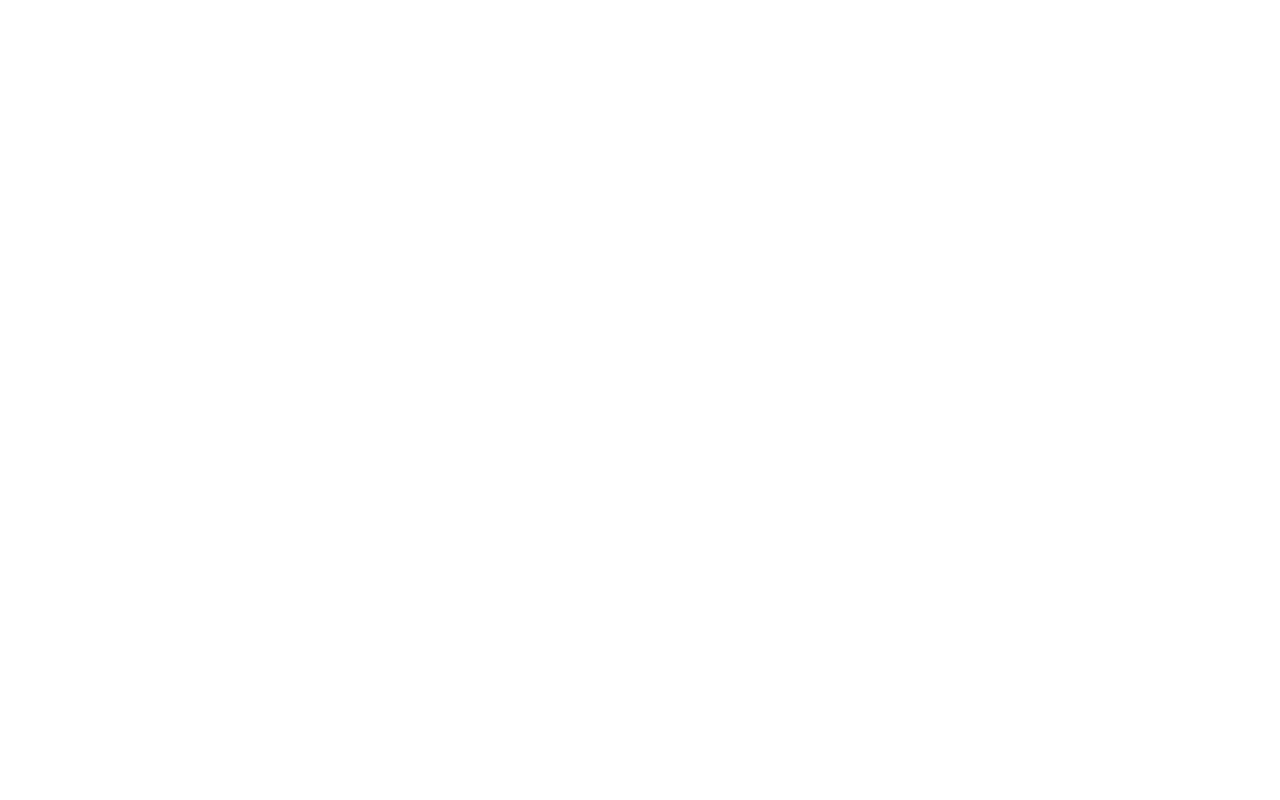
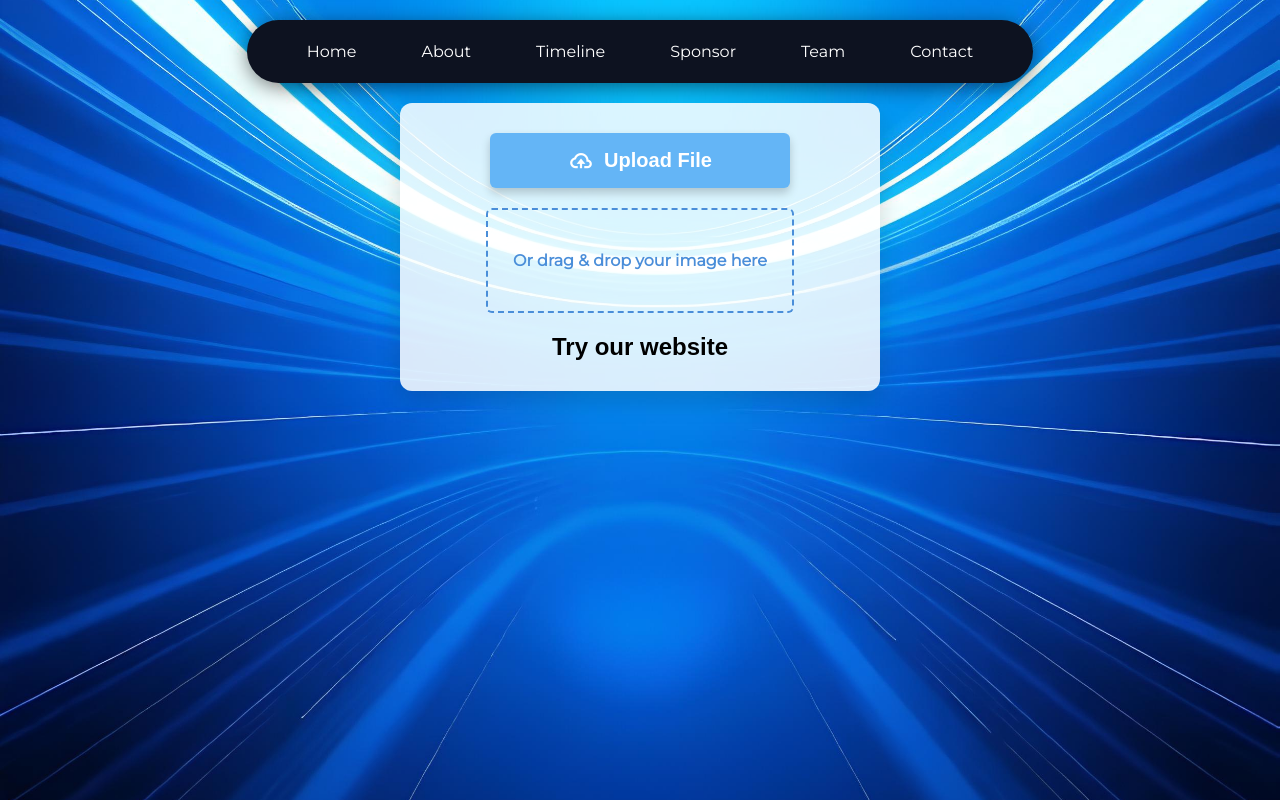
Before and after one commit to Tushar-sonawane06/HACKATHON, a plain HTML site: page index.html in a window 1280 px wide. Drawn offline with nearby package versions, Linux system fonts and the light colour scheme; a web font is replaced by a local one.

Commit message:
NAV BAR , UPLOAD SECTION

```diff
--- a/index.html
+++ b/index.html
@@ -1,13 +1,52 @@
 <!DOCTYPE html>
 <html lang="en">
 <head>
-    <meta charset="UTF-8">
-    <meta name="viewport" content="width=device-width, initial-scale=1.0">
-    <title>Document</title>
-    <link rel="stylesheet" href="style.css">
+  <meta charset="UTF-8" />
+  <meta name="viewport" content="width=device-width, initial-scale=1" />
+  <title>Document Upload</title>
+
+  <!-- Google Fonts -->
+  <link rel="preconnect" href="https://fonts.googleapis.com" />
+  <link rel="preconnect" href="https://fonts.gstatic.com" crossorigin />
+  <link
+    href="https://fonts.googleapis.com/css2?family=Bodoni+Moda:ital,opsz@0,6..96;1,6..96&family=Montserrat:ital@0;1&family=Mozilla+Headline:wght@200..700&family=Oswald:wght@200..700&display=swap"
+    rel="stylesheet"
+  />
+
+  <!-- BoxIcons for upload icon -->
+  <link
+    href="https://unpkg.com/boxicons@2.1.4/css/boxicons.min.css"
+    rel="stylesheet"
+  />
+
+  <!-- External CSS -->
+  <link rel="stylesheet" href="style.css" />
 </head>
 <body>
+    <nav class="navbar">
+        <a href="#">Home</a>
+        <a href="#">About</a>
+        <a href="#">Timeline</a>
+        <a href="#">Sponsor</a>
+        <a href="#">Team</a>
+        <a href="#">Contact</a>
+      </nav>
+  <main class="main_up">
+    <div class="upload_Sec">
+      <label for="imageUpload" class="upload_button">
+        <i class="bx bx-cloud-upload"></i>
+        <span>Upload File</span>
+      </label>
+      <input type="file" id="imageUpload" accept="image/*" />
 
-    <script src="script.js"> </script>
+      <div id="drop-zone" class="drop-zone">
+        <p>Or drag & drop your image here</p>
+      </div>
+
+      <h2>Try our website</h2>
+    </div>
+  </main>
+
+  <script src="script.js"></script>
 </body>
 </html>
--- a/script.js
+++ b/script.js
@@ -0,0 +1,13 @@
+    const button = document.querySelector(".upload_button"),
+    text = document.querySelector(".text");
+
+    button.addEventListener("click", ()=>{
+      button.classList.add("progress");
+      text.innerText = "Uploading...";
+
+      setTimeout(()=>{
+       button.classList.remove("progress"); //remove progress after 6s
+       text.innerText = "Uploaded";
+      },6000); //1000ms = 1s (6000 = 6s)
+
+    });
--- a/style.css
+++ b/style.css
@@ -0,0 +1,212 @@
+/* ==== Fonts ==== */
+.bodoni-moda-123 {
+  font-family: "Bodoni Moda", serif;
+  font-optical-sizing: auto;
+  font-weight: 400;
+  font-style: normal;
+}
+
+.montserrat-456 {
+  font-family: "Montserrat", sans-serif;
+  font-optical-sizing: auto;
+  font-weight: 600;
+  font-style: normal;
+}
+
+.mozilla-headline-789 {
+  font-family: "Mozilla Headline", sans-serif;
+  font-optical-sizing: auto;
+  font-weight: 700;
+  font-style: normal;
+  font-variation-settings: "wdth" 100;
+}
+
+.oswald-1011 {
+  font-family: "Oswald", sans-serif;
+  font-optical-sizing: auto;
+  font-weight: 500;
+  font-style: normal;
+}
+
+/* ==== Body & Background ==== */
+body {
+  background: url("img/Light Photos - Download Free High-Quality Pictures _ Freepik (2).jpeg")
+    no-repeat center center fixed;
+  background-size: cover;
+  margin: 0;
+  font-family: "Montserrat", sans-serif;
+  min-height: 100vh;
+  display: flex;
+  flex-direction: column;
+  align-items: center;
+}
+
+/* Navbar container */
+.navbar {
+  display: flex;
+  gap: 25px;
+  padding: 12px 40px;
+  background: #0d1220;
+  border-radius: 40px;
+  box-shadow: 0 4px 20px rgba(0, 0, 0, 0.5);
+  width: fit-content;
+  margin: 20px auto;
+}
+
+/* Navbar links */
+.navbar a {
+  text-decoration: none;
+  color: #ffffff;
+  font-size: 16px;
+  font-weight: 500;
+  padding: 10px 20px;
+  border-radius: 25px;
+  transition: all 0.3s ease-in-out;
+}
+
+/* Hover effect */
+.navbar a:hover {
+  background: #1a2b4d;
+  color: #4faaff;
+  box-shadow: 0 0 10px rgba(79, 170, 255, 0.8);
+  transform: scale(1.05);
+}
+
+/* Active button */
+.navbar a.active {
+  background: #1a2b4d;
+  color: #4faaff;
+  box-shadow: 0 0 12px rgba(79, 170, 255, 1);
+}
+
+/* Main content container */
+main.main_up {
+  background-color: rgba(255, 255, 255, 0.85);
+  padding: 30px 40px;
+  border-radius: 12px;
+  box-shadow: 0 10px 25px rgba(0, 0, 0, 0.15);
+  max-width: 400px;
+  width: 90%;
+  text-align: center;
+  margin-bottom: 40px; /* space below main content if needed */
+}
+
+/* ==== Upload Section ==== */
+.upload_Sec {
+  display: flex;
+  flex-direction: column;
+  justify-content: center;
+  align-items: center;
+  gap: 20px;
+}
+
+/* Hide native file input */
+input[type="file"] {
+  display: none;
+}
+
+/* Styled upload button */
+.upload_button {
+  position: relative;
+  height: 55px;
+  max-width: 300px;
+  width: 100%;
+  background: #64b5f6;
+  border-radius: 6px;
+  cursor: pointer;
+  box-shadow: 0 5px 10px rgba(0, 0, 0, 0.2);
+  overflow: hidden;
+  border: none;
+  outline: none;
+  display: inline-flex;
+  align-items: center;
+  justify-content: center;
+  color: #fff;
+  font-family: "Mozilla Headline", sans-serif;
+  font-weight: 700;
+  font-size: 20px;
+  transition: background-color 0.3s ease;
+  user-select: none;
+  gap: 10px;
+}
+
+.upload_button:hover {
+  background-color: #4a8ed9;
+}
+
+.upload_button::before {
+  content: "";
+  position: absolute;
+  top: 0;
+  left: -100%;
+  height: 100%;
+  width: 100%;
+  background: rgba(0, 0, 0, 0.2);
+  border-radius: 6px;
+}
+
+.upload_button.progress::before {
+  animation: progress 6s ease-in-out forwards;
+}
+
+@keyframes progress {
+  0% {
+    left: -100%;
+  }
+  10% {
+    left: -97%;
+  }
+  20% {
+    left: -92%;
+  }
+  30% {
+    left: -82%;
+  }
+  40% {
+    left: -62%;
+  }
+  50% {
+    left: -38%;
+  }
+  60% {
+    left: -18%;
+  }
+  80% {
+    left: -14%;
+  }
+  90% {
+    left: -7%;
+  }
+  100% {
+    left: 0%;
+  }
+}
+
+.upload_button i {
+  font-size: 26px;
+}
+
+/* Drag and drop zone */
+#drop-zone {
+  border: 2px dashed #4a8ed9;
+  border-radius: 6px;
+  padding: 25px;
+  color: #4a8ed9;
+  font-family: "Montserrat", sans-serif;
+  font-weight: 600;
+  cursor: pointer;
+  user-select: none;
+  transition: background-color 0.2s;
+}
+
+#drop-zone.dragover {
+  background-color: rgba(100, 181, 246, 0.15);
+}
+
+/* Headings */
+h2 {
+  font-family: "Mozilla Headline", sans-serif;
+  font-weight: 700;
+  font-variation-settings: "wdth" 400;
+  margin: 0;
+}
```
Also changed, not shown: img/Light Photos - Download Free High-Quality Pictures _ Freepik (2).jpeg (added).
